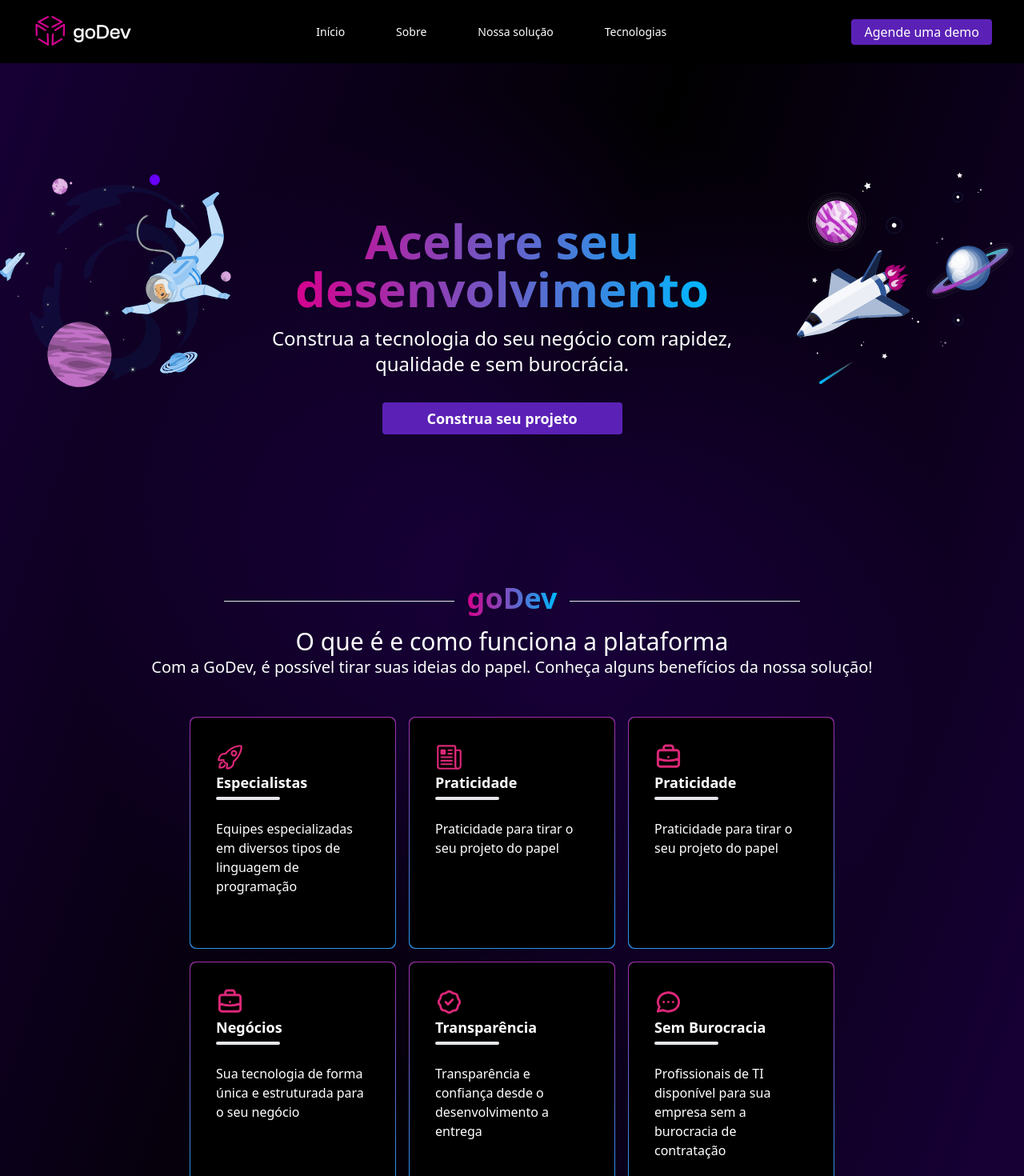
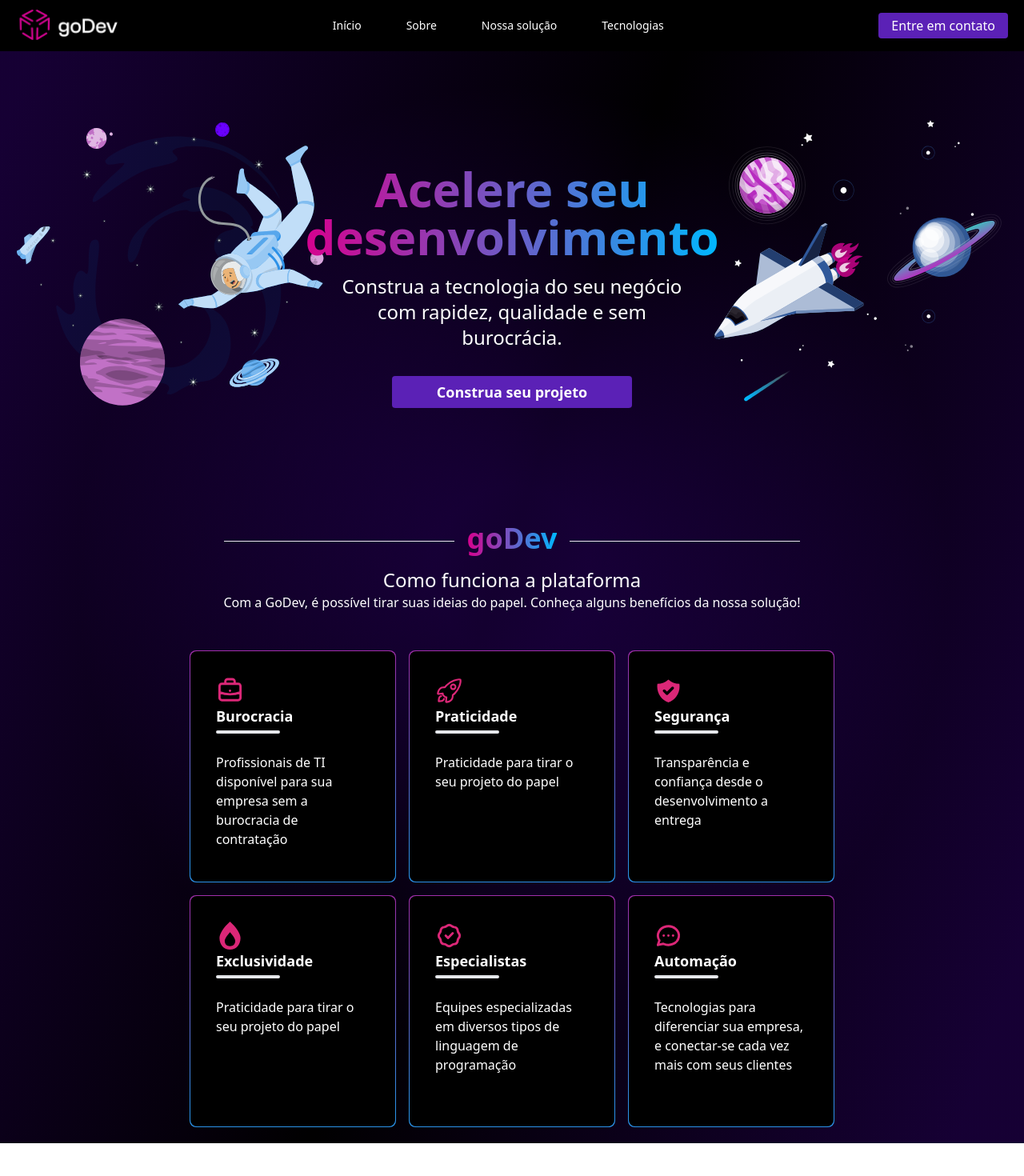
Before and after one commit to GuilhermeSegattoo/inforGerencial-landpage, a Next.js app: page / in a window 1280 px wide. Shown: the top 1470 px of the page at 80% size. After the commit the page ends 1429 px from the top, so only its background shows below. Built offline with nearby package versions, Linux system fonts and the light colour scheme.

Commit message:
Feat. Responsividade para todos os tipos

```diff
--- a/components/header/index.jsx
+++ b/components/header/index.jsx
@@ -2,16 +2,18 @@ import { Button } from "../button"
 
 export const Header = () => {
     return (
-        <div className="bg-black flex justify-between items-center py-5 px-10">
-            <img src="assets/logo.png" className="h-10œ" alt="" />
-            <ul className="flex gap-16">
-                <li className="cursor-pointer text-white text-sm font-normal">Início</li>
-                <li className="cursor-pointer text-white text-sm font-normal">Sobre</li>
+        <div className="bg-black flex cel:justify-center tab:justify-between lap:justify-between items-center py-5 cel:py-3 cel:px-5 px-10">
+            <div className="cel:flex cel:justify-center cel:items-center cel:text-center lap:">
+                <img src="assets/logo.png" className="h-10" alt="" />
+            </div>
+            <ul className="flex xl:gap-16 tab:gap-4 cel:hidden tab:inline-flex lap:inline-flex xl:inline-flex lap:gap-14  ">
+                <a href=""><li className="cursor-pointer text-white text-sm font-normal" href="#sobre">Início</li></a>
+                <a href="#sobre"><li className="cursor-pointer text-white text-sm font-normal">Sobre</li></a>
                 <li className="cursor-pointer text-white text-sm font-normal">Nossa solução</li>
                 <li className="cursor-pointer text-white text-sm font-normal">Tecnologias</li>
             </ul>
-            <div className="">
-                <Button text="Agende uma demo" height="h-7" />
+            <div className="cel:hidden tab:inline-block lap:inline-block xl:inline-block">
+                <Button text="Entre em contato" height="h-7" />
             </div>
         </div>
     )
--- a/pages/index.tsx
+++ b/pages/index.tsx
@@ -6,8 +6,10 @@ import { Button } from '../components/button';
 import { Card } from '../components/card';
 import { Header } from "../components/header";
 import {IoNewspaperOutline, IoRocketOutline} from 'react-icons/io5';
-import {HiOutlineBriefcase, HiOutlineBadgeCheck} from 'react-icons/hi';
+import {HiOutlineBriefcase, HiOutlineBadgeCheck, HiShieldCheck} from 'react-icons/hi';
 import {TbMessageCircle} from 'react-icons/tb';
+import {FaBurn} from 'react-icons/fa';
+
 
 const Home: NextPage = () => {
 
@@ -16,45 +18,45 @@ const Home: NextPage = () => {
       <Head>
         <title>goDev</title>
         <meta name="description" content="Generated by create next app" />
-        <link rel="icon" href="/favicon.ico" />
+        <link rel="icon" href="./assets/icon.png" />
       </Head>
 
-      <main className='relative min-h-screen '>
-        <div className="flex flex-col relative min-h-screen h-full">
+      <main className='relative overflow-x-hidden'>
+        <div className="flex flex-col w-full h-full">
           <Header />
-          <div className='grid lg:grid-cols-3 sm:flex mt-20 container mx-auto items-center justify-center'>
-            <div className='flex justify-center invisible md:visible sm:invisible lg:visible xl:visible'>
+          <div className='grid cel:grid-cols-1 tab:grid-cols-1 lap:grid-cols-3 mt-20 container mx-auto items-center justify-center'>
+            <div className='flex cel:w-48 tab:w-48 lap:w-auto xl:w-auto cel:mx-auto '>
               <img  src="./assets/astronauta.svg" alt=""/>
             </div>
             <div className='text-white text-center items-center flex flex-col'>
-              <p className='text-6xl bg-textGradient bg-clip-text text-transparent font-bold mt-28'>Acelere seu <br/>desenvolvimento</p>
-              <p className='text-2xl mt-4'>Construa a tecnologia do seu negócio com rapidez, qualidade e sem burocrácia.</p>
+              <p className='text-6xl cel:text-4xl cel:mt-14 tab:text-5xl lap:text-6xl bg-textGradient bg-clip-text text-transparent font-bold mt-28'>Acelere seu <br/>desenvolvimento</p>
+              <p className='text-2xl cel:text-lg tab:text-xl lap:text-2xl mt-4'>Construa a tecnologia do seu negócio com rapidez, qualidade e sem burocrácia.</p>
               <div className='mt-8'>
                 <Button onClick={()=>{}} bold={true} textSize="text-lg" text="Construa seu projeto" width='w-[300px]' height='h-10'/>
               </div>
             </div>
-            <div className='flex justify-center invisible md:visible sm:invisible lg:visible xl:visible'>
+            <div className='flex cel:hidden tab:hidden lap:inline-block xl:inline-block justify-center lap:w-auto '>
               <img src="./assets/nave.svg" alt="" />
             </div>
           </div>
-          <div className='flex flex-col items-center justify-center text-center mt-44 mb-12'>
+          <div className='flex flex-col items-center justify-center text-center mt-44 cel:mt-32 mb-12'>
               <div className='flex items-center justify-center'>
                 <hr className="my-8 w-72 h-px bg-gray-200 border-0 dark:bg-blue-700"/>
-                <p className='bg-textGradient bg-clip-text text-clip text-transparent font-bold text-4xl mx-4 pb-2'>goDev</p>
+                <p id="sobre" className='bg-textGradient bg-clip-text text-clip text-transparent font-bold text-4xl mx-4 pb-2'>goDev</p>
                 <hr className="my-8 w-72 h-px bg-gray-200 border-0 dark:bg-blue-700"/>
               </div>
               <div className='text-white flex flex-col justify-center items-center'>
-                <p className='text-3xl'>O que é e como funciona a plataforma</p>
-                <p className='text-xl'>Com a GoDev, é possível tirar suas ideias do papel. Conheça alguns benefícios da nossa solução!</p>
+                <p className='text-3xl cel:text-2xl'>Como funciona a plataforma</p>
+                <p className='text-xl cel:text-base'>Com a GoDev, é possível tirar suas ideias do papel. Conheça alguns benefícios da nossa solução!</p>
               </div>
           </div>
-          <div className='grid grid-cols-3 gap-4 w-fit mb-5 container mx-auto'>
-            <Card title='Especialistas' text='Equipes especializadas em diversos tipos de linguagem de programação' icon={<IoRocketOutline size={35}/>}/>
-            <Card title='Praticidade' text='Praticidade para tirar o seu projeto do papel' icon={<IoNewspaperOutline size={35}/>}/>
-            <Card title='Praticidade' text='Praticidade para tirar o seu projeto do papel' icon={<HiOutlineBriefcase size={35}/>}/>
-            <Card title='Negócios' text='Sua tecnologia de forma única e estruturada para o seu negócio' icon={<HiOutlineBriefcase size={35}/>}/>
-            <Card title='Transparência' text='Transparência e confiança desde o desenvolvimento a entrega' icon={<HiOutlineBadgeCheck size={35}/>}/>
-            <Card title='Sem Burocracia' text='Profissionais de TI disponível para sua empresa sem a burocracia de contratação' icon={<TbMessageCircle size={35}/>}/>
+          <div className='grid cel:grid-cols-1 tab:grid-cols-2 lap:grid-cols-3 gap-4 w-fit mb-5 container mx-auto'>
+            <Card title='Burocracia' text='Profissionais de TI disponível para sua empresa sem a burocracia de contratação' icon={<HiOutlineBriefcase size={35}/>}/>
+            <Card title='Praticidade' text='Praticidade para tirar o seu projeto do papel' icon={<IoRocketOutline size={35}/>}/>
+            <Card title='Segurança' text='Transparência e confiança desde o desenvolvimento a entrega' icon={<HiShieldCheck size={35}/>}/>
+            <Card title='Exclusividade' text='Praticidade para tirar o seu projeto do papel' icon={<FaBurn size={35}/>}/>
+            <Card title='Especialistas' text='Equipes especializadas em diversos tipos de linguagem de programação' icon={<HiOutlineBadgeCheck size={35}/>}/>
+            <Card title='Automação' text='Tecnologias para diferenciar sua empresa, e conectar-se cada vez mais com seus clientes' icon={<TbMessageCircle size={35}/>}/>
           </div>
         </div>
       </main>
--- a/tailwind.config.cjs
+++ b/tailwind.config.cjs
@@ -29,6 +29,13 @@ module.exports = {
           '100%': { opacity:1 },
         },
       }),
+      screens:{
+        'cel':'360px',
+        'tab':'768px',
+        'lap':'1024px',
+        'desk':'1280px',
+        'xl':'1536px',
+      }
     },
   },
   plugins: [],
```
Also changed, not shown: public/assets/icon.png (added).
